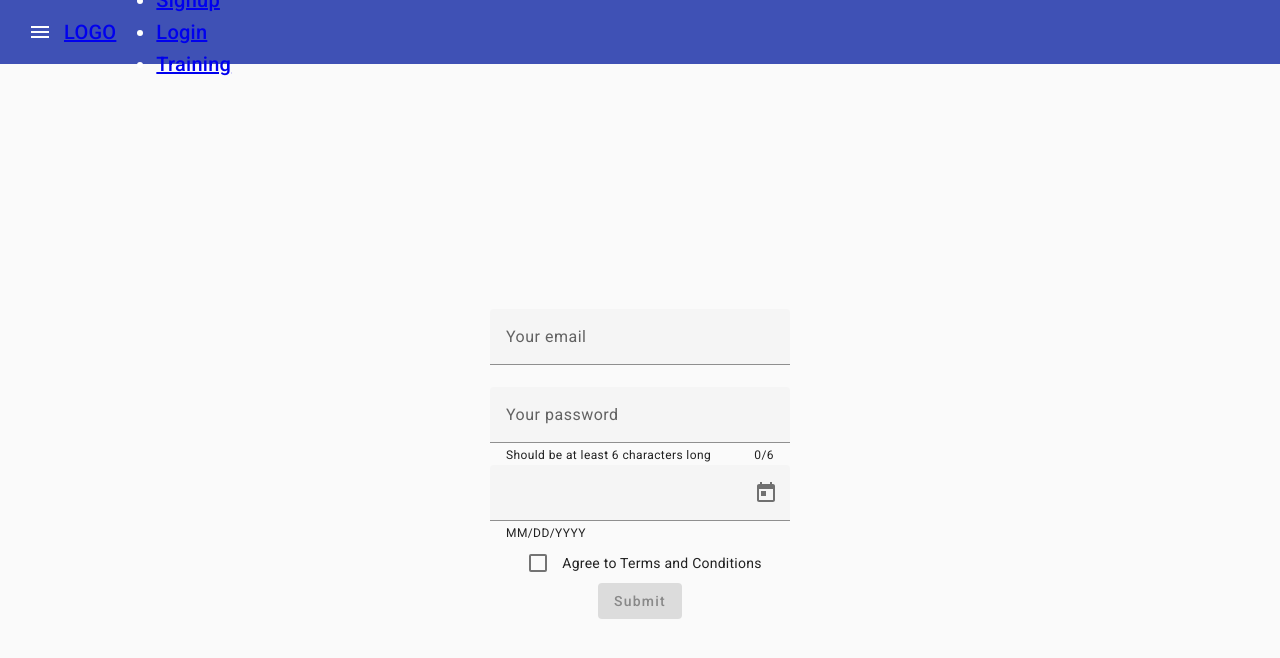
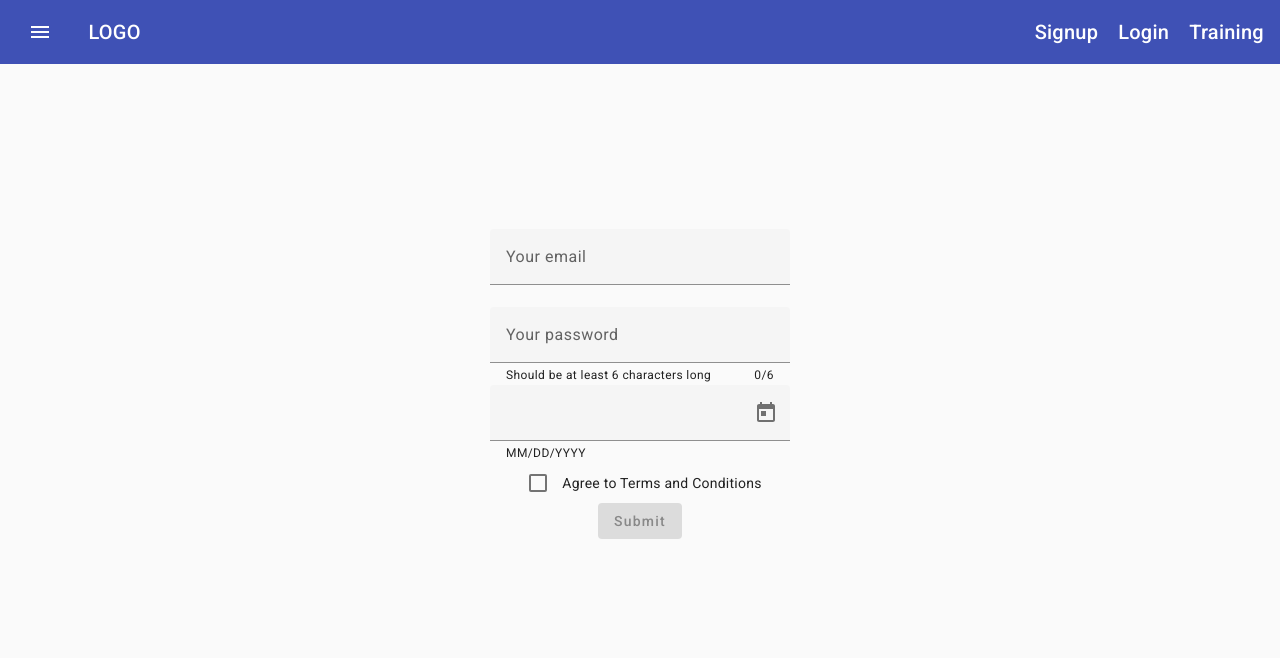
Before and after one commit to julia-kocik/angular-fitness-app, an Angular app: page /signup in a window 1280 px wide. Shown: the top 658 px of the page. Built offline with nearby package versions, Linux system fonts and the light colour scheme.

Commit message:
Styles adjustments

```diff
--- a/src/app/app.component.css
+++ b/src/app/app.component.css
@@ -0,0 +1,40 @@
+mat-sidenav-container, mat-sidenav-content, mat-sidenav {
+    height: 100%;
+}
+
+mat-sidenav {
+    width: 250px;
+}
+
+a:hover, a:active {
+    color: lightgray;
+}
+
+.toolbar-container {
+    display: flex;
+}
+
+.toolbar-button {
+    flex: 0 0 5%;
+}
+
+.toolbar-logo {
+    flex: 0 0 5%;
+}
+
+.toolbar-nav {
+    flex: 0 0 90%;
+    display: flex;
+    justify-content: flex-end;
+}
+
+.navigation-items {
+    display: flex;
+    list-style-type: none;
+}
+
+a {
+    text-decoration: none;
+    color: white;
+    padding: 0 10px;
+}
--- a/src/app/auth/login/login.component.css
+++ b/src/app/auth/login/login.component.css
@@ -1,5 +1,5 @@
 .container {
-    height: 100vh;
+    height: 80vh;
     display: flex;
     align-items: center;
     justify-content: center;
--- a/src/app/auth/signup/signup.component.css
+++ b/src/app/auth/signup/signup.component.css
@@ -1,5 +1,5 @@
 .container {
-    height: 100vh;
+    height: 80vh;
     display: flex;
     align-items: center;
     justify-content: center;
```
